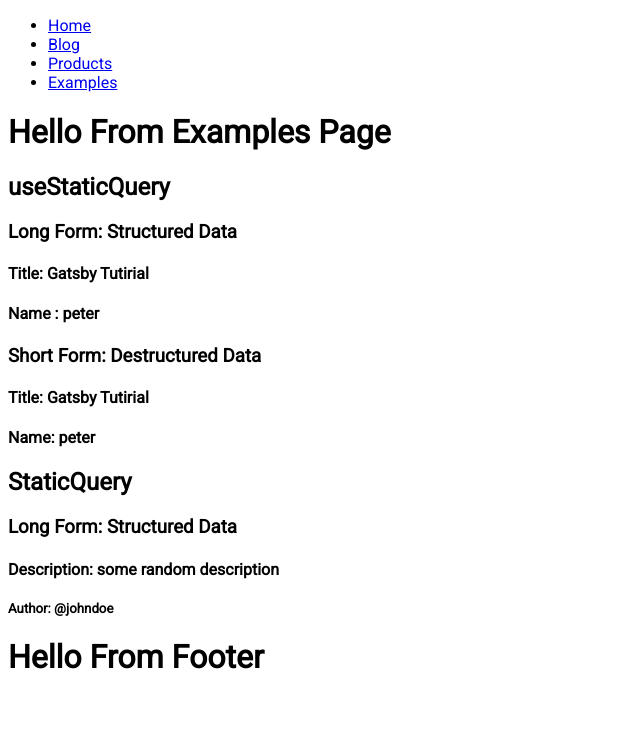
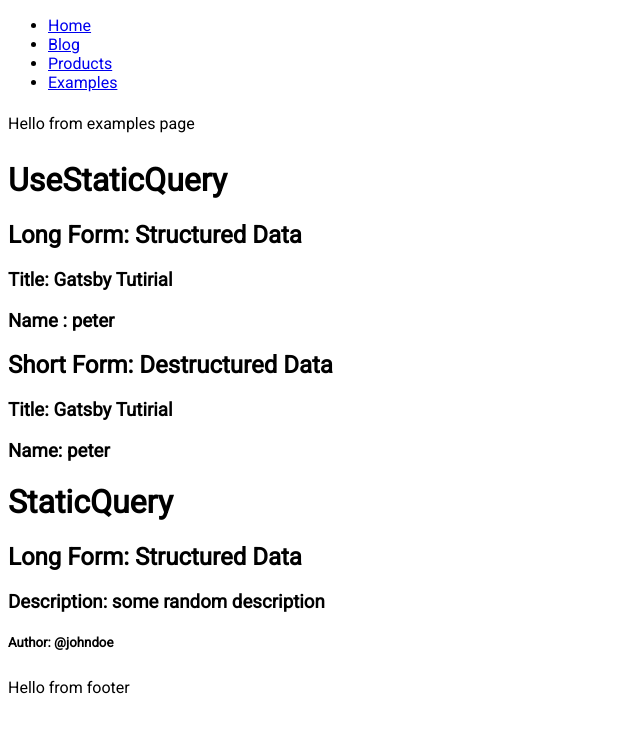
Before and after one commit to JonasAllenCodes/udemy-gatsby-tutorial-john-smilga, a Gatsby site: page /examples in a window 1280 px wide. Shown: the whole page, without its empty margins (0-640 px from the left). Built offline with nearby package versions, Linux system fonts and the light colour scheme; Gatsby itself is replaced by a stand-in of ours.

Commit message:
Completed "34. Images Setup" | Images: Added images and cleaned up some code

```diff
--- a/src/components/Footer.js
+++ b/src/components/Footer.js
@@ -3,7 +3,7 @@
 const Footer = () => {
   return (
     <div>
-      <h1>Hello from footer</h1>
+      <p>Hello from footer</p>
     </div>
   )
 }
--- a/src/examples/Header.js
+++ b/src/examples/Header.js
@@ -34,13 +34,13 @@
 
   return (
     <div>
-      <h2>useStaticQuery</h2>
-      <h3>Long Form: Structured Data</h3>
-      <h4>Title: {data.site.info.title}</h4>
-      <h4>Name : {data.site.info.person.name}</h4>
-      <h3>Short Form: Destructured Data</h3>
-      <h4>Title: {title}</h4>
-      <h4>Name: {name}</h4>
+      <h1>useStaticQuery</h1>
+      <h2>Long Form: Structured Data</h2>
+      <h3>Title: {data.site.info.title}</h3>
+      <h3>Name : {data.site.info.person.name}</h3>
+      <h2>Short Form: Destructured Data</h2>
+      <h3>Title: {title}</h3>
+      <h3>Name: {name}</h3>
     </div>
   )
 }
--- a/src/examples/HeaderStatic.js
+++ b/src/examples/HeaderStatic.js
@@ -23,9 +23,9 @@
     query={getData}
     render={(data) => (
       <div>
-        <h2>StaticQuery</h2>
-        <h3>Long Form: Structured Data</h3>
-        <h4>Description: {data.site.info.description}</h4>
+        <h1>StaticQuery</h1>
+        <h2>Long Form: Structured Data</h2>
+        <h3>Description: {data.site.info.description}</h3>
       </div>
     )}
   ></StaticQuery>
--- a/src/pages/examples.js
+++ b/src/pages/examples.js
@@ -13,7 +13,7 @@
 
   return (
     <Layout>
-      <h1>Hello from examples page</h1>
+      <p>Hello from examples page</p>
       <Header />
       <HeaderStatic />
       <h5>Author: {author}</h5>
```
Also changed, not shown: src/images/image1.jpg (added), src/images/image3.jpg (added), 1 other file.
